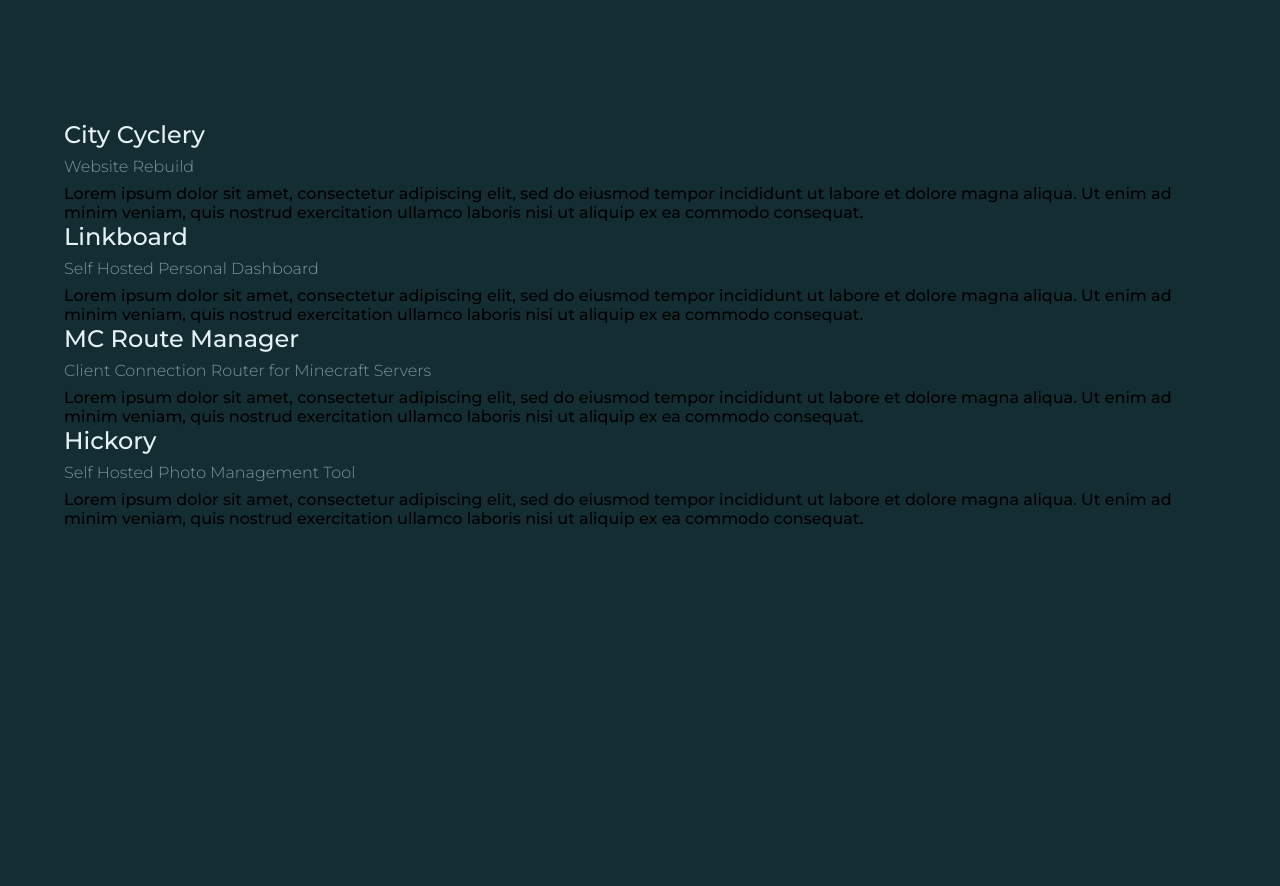
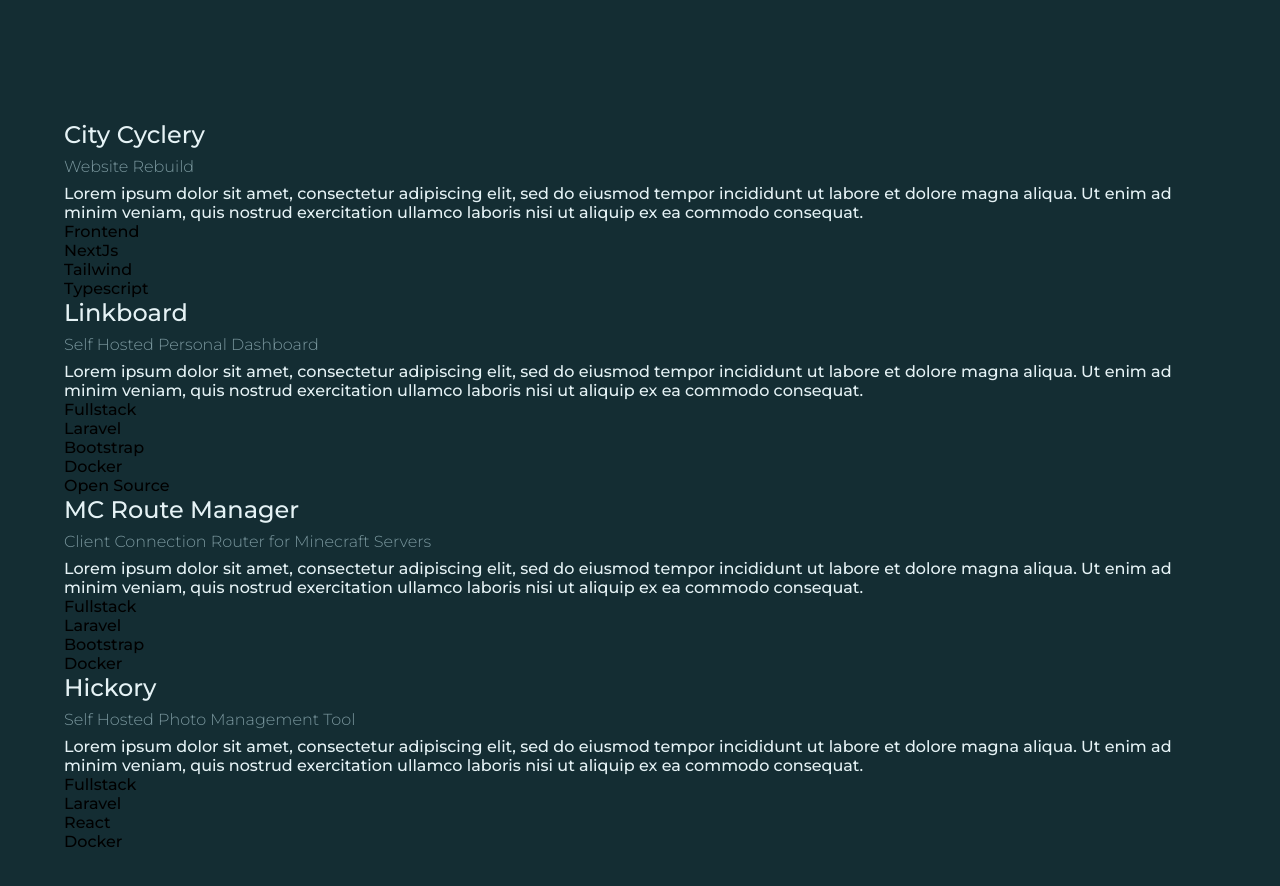
Before and after one commit to aSouchereau/dev.souch.ca, a Next.js app: page / in a window 1280 px wide. Shown: the part 840-1726 px from the top of the page. Before the commit the page ends 1456 px from the top, so only its background shows below. Built offline with nearby package versions, Linux system fonts and the light colour scheme; a web font is replaced by a local one.

Commit message:
Implemented tags

```diff
--- a/components/ProjectComponent.tsx
+++ b/components/ProjectComponent.tsx
@@ -1,4 +1,5 @@
 import {Project} from "@/utils/projects";
+import ProjectTag from "@/components/TagComponent";
 
 
 export default function ProjectComponent(project: Project, light: boolean) {
@@ -6,6 +7,9 @@
         <h3 className={(light ? 'light' : '')}>{project.title}</h3>
         <h4 className={(light ? 'light' : '')}>{project.subtitle}</h4>
 
-        <p>{project.description}</p>
+        <p className={(light ? 'light' : '')}>{project.description}</p>
+        {project.tags.map((tag) => (
+            <ProjectTag text={tag} />
+        ))}
     </div>;
 }
--- /dev/null
+++ b/components/TagComponent.tsx
@@ -0,0 +1,5 @@
+export default function ProjectTag({text}: string) {
+    return <div className='tag-wrapper'>
+        <span>{text}</span>
+    </div>
+}
```
